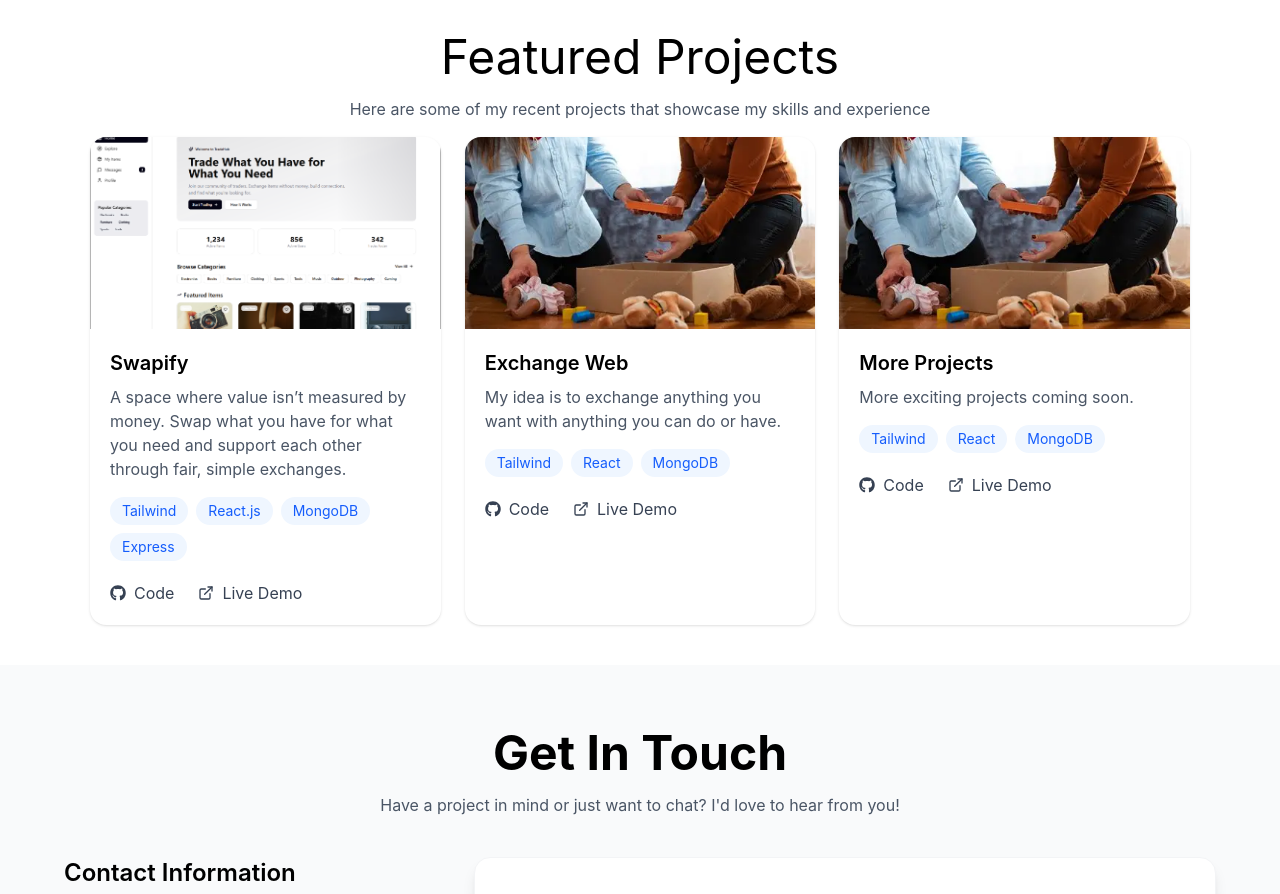
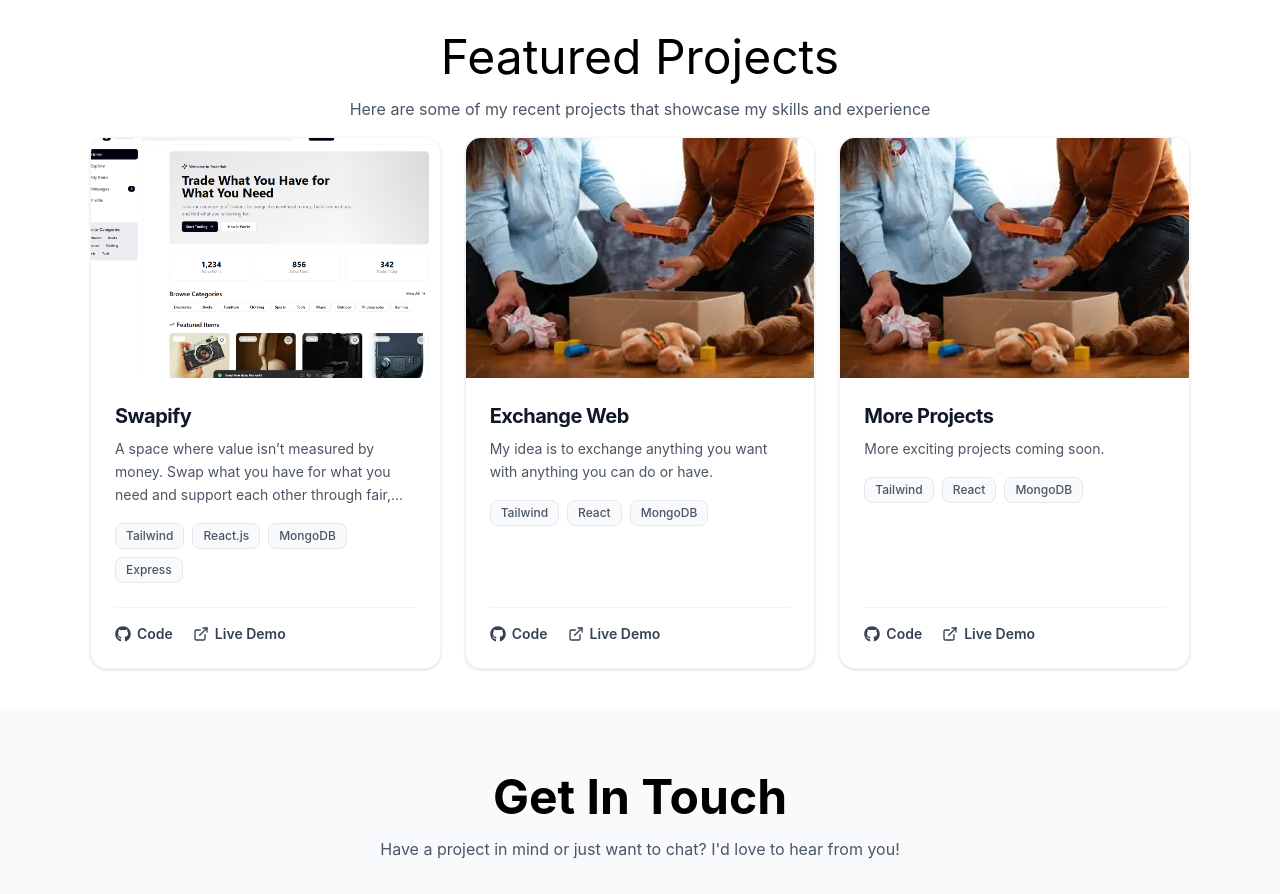
Before and after one commit to ammarmohammed6783-del/Portfolio, a React (Vite) app: page / in a window 1280 px wide. Shown: the part 1900-2794 px from the top of the page. Built offline with nearby package versions, Linux system fonts and the light colour scheme.

Commit message:
finished the styling of the proj cards

```diff
--- a/src/components/component/Proj.tsx
+++ b/src/components/component/Proj.tsx
@@ -15,28 +15,32 @@ interface Props {
 
 function Proj({ element }: Props) {
     return (
-        <div className="w-full bg-white shadow rounded-2xl overflow-hidden hover:shadow-lg transition">
+        <div className="w-full bg-white flex flex-col rounded-2xl overflow-hidden border border-gray-100 shadow-sm hover:shadow-xl hover:-translate-y-1 transition-all duration-300 group">
 
             {/* Image */}
+            <div className="relative overflow-hidden h-60 bg-white">
                 <img
                     src={element.imgSrc || exchange}
                     alt={`${element.name} project`}
-                className="w-full h-48 object-cover"
+                    className="w-full h-full object-cover object-center scale-[1.08] transition-transform duration-500 group-hover:scale-[1.15]"
                 />
+            </div>
 
             {/* Content */}
-            <div className="p-5">
-                <h3 className="text-xl font-semibold mb-2">{element.name}</h3>
-                <p className="text-gray-600 mb-4">
+            <div className="p-6 flex flex-col flex-grow">
+                <div className="mb-4">
+                    <h3 className="text-xl font-bold text-gray-900 mb-2 tracking-tight">{element.name}</h3>
+                    <p className="text-gray-600 text-sm leading-relaxed line-clamp-3">
                         {element.about}
                     </p>
+                </div>
 
                 {/* Tags */}
-                <div className="flex gap-2 mb-5 flex-wrap">
+                <div className="flex gap-2 mb-6 flex-wrap">
                     {element.skills.map((skill, index) => (
                         <span
                             key={index}
-                            className="px-3 py-1 bg-blue-50 text-blue-600 rounded-full text-sm"
+                            className="px-2.5 py-1 bg-gray-50 text-gray-600 border border-gray-200 rounded-lg text-xs font-medium"
                         >
                             {skill}
                         </span>
@@ -44,12 +48,14 @@ function Proj({ element }: Props) {
                 </div>
 
                 {/* Links */}
-                <div className="flex gap-6 text-gray-700">
-                    <a className="flex items-center gap-2 hover:text-black cursor-pointer">
-                        <FaGithub /> Code
+                <div className="flex items-center gap-5 mt-auto pt-4 border-t border-gray-100 text-sm font-semibold">
+                    <a className="flex items-center gap-1.5 text-gray-700 hover:text-blue-600 transition-colors cursor-pointer">
+                        <FaGithub className="text-base" />
+                        Code
                     </a>
-                    <a className="flex items-center gap-2 hover:text-black cursor-pointer">
-                        <FiExternalLink /> Live Demo
+                    <a className="flex items-center gap-1.5 text-gray-700 hover:text-blue-600 transition-colors cursor-pointer">
+                        <FiExternalLink className="text-base" />
+                        Live Demo
                     </a>
                 </div>
             </div>
```
Lines whose indentation alone changed are shown as unchanged.
